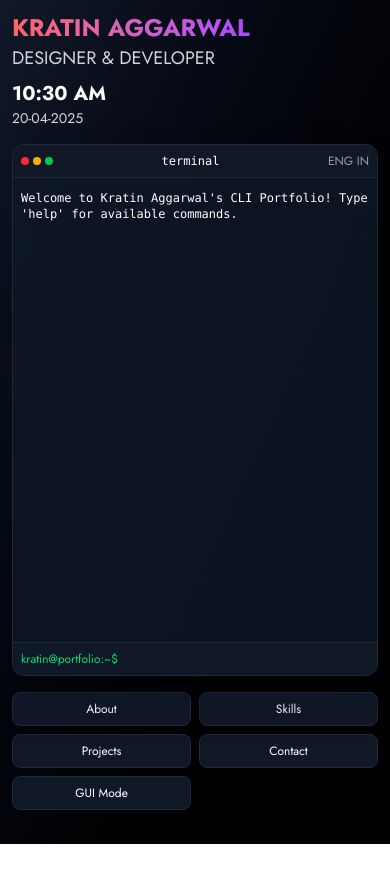
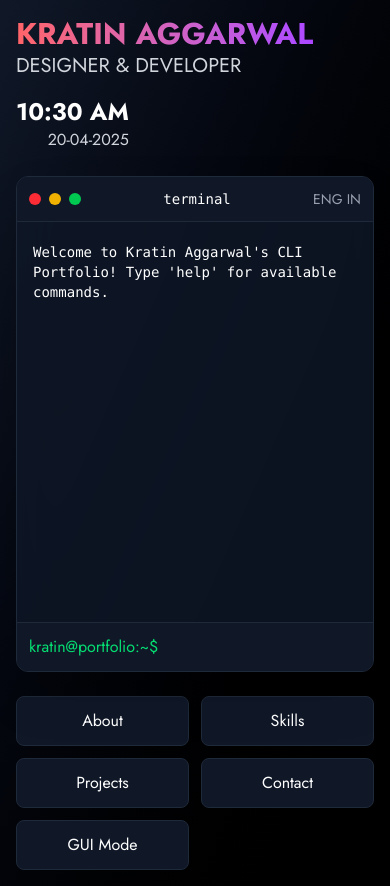
Before and after one commit to kratin01/Kratin_Portfolio, a React (Vite) app: page /cli in a window 390 px wide. Before the commit the page ends 844 px from the top, so only its background shows below. Built offline with nearby package versions, Linux system fonts and the light colour scheme.

Commit message:
fix: Improve layout and styling for better mobile responsiveness in CLIMode component

```diff
--- a/src/pages/CLIMode.jsx
+++ b/src/pages/CLIMode.jsx
@@ -504,19 +504,22 @@ const CLIMode = () => {
     }, 10);
   };
 
-
   return (
-    <div className="min-h-screen bg-gradient-to-br from-gray-900 to-black text-white p-3 md:p-6">
+    <div className="min-h-screen bg-gradient-to-br from-gray-900 to-black text-white p-4 md:p-6">
       <div className="max-w-6xl mx-auto">
-        {/* Header - Stack vertically on mobile */}
-        <div className="flex flex-col justify-between items-start mb-4 md:mb-6">
+        {/* Header */}
+        <div className="flex flex-col md:flex-row justify-between items-start md:items-center mb-6 md:mb-8">
           <div>
             <motion.h1
               initial={{ opacity: 0, y: -10 }}
               animate={{ opacity: 1, y: 0 }}
-              className="text-2xl md:text-4xl font-bold bg-gradient-to-r from-red-400 to-purple-500 bg-clip-text text-transparent"
+              className="text-3xl md:text-4xl font-bold bg-gradient-to-r from-red-400 to-purple-500 bg-clip-text text-transparent"
             >
-              <button className="hover:cursor-pointer" onClick={handleNavigate}>
+              <button
+                className=" hover:cursor-pointer"
+                onClick={handleNavigate}
+              >
+                {" "}
                 KRATIN AGGARWAL
               </button>
             </motion.h1>
@@ -524,7 +527,7 @@ const CLIMode = () => {
               initial={{ opacity: 0, y: -10 }}
               animate={{ opacity: 1, y: 0 }}
               transition={{ delay: 0.1 }}
-              className="text-lg md:text-xl text-gray-300"
+              className="text-xl text-gray-300"
             >
               DESIGNER & DEVELOPER
             </motion.p>
@@ -533,39 +536,39 @@ const CLIMode = () => {
             initial={{ opacity: 0 }}
             animate={{ opacity: 1 }}
             transition={{ delay: 0.4 }}
-            className="mt-2 md:mt-0"
+            className="mt-4 md:mt-0 text-right"
           >
-            <div className="text-xl md:text-2xl font-bold">{formatTime(time)}</div>
-            <div className="text-gray-300 text-sm md:text-base">{formatDate(time)}</div>
+            <div className="text-2xl font-bold">{formatTime(time)}</div>
+            <div className="text-gray-300">{formatDate(time)}</div>
           </motion.div>
         </div>
 
-        {/* Terminal - Adjust height for mobile */}
+        {/* Terminal */}
         <motion.div
           initial={{ opacity: 0, scale: 0.95 }}
           animate={{ opacity: 1, scale: 1 }}
           transition={{ delay: 0.7 }}
           className="bg-gray-900/80 backdrop-blur-xl rounded-xl border border-gray-800 overflow-hidden shadow-2xl"
         >
-          {/* Terminal header - Smaller on mobile */}
-          <div className="flex items-center justify-between p-2 md:p-3 bg-gray-900 border-b border-gray-800">
-            <div className="flex items-center gap-1 md:gap-2">
-              <div className="w-2 h-2 md:w-3 md:h-3 rounded-full bg-red-500"></div>
-              <div className="w-2 h-2 md:w-3 md:h-3 rounded-full bg-yellow-500"></div>
-              <div className="w-2 h-2 md:w-3 md:h-3 rounded-full bg-green-500"></div>
+          {/* Terminal header */}
+          <div className="flex items-center justify-between p-3 bg-gray-900 border-b border-gray-800">
+            <div className="flex items-center gap-2">
+              <div className="w-3 h-3 rounded-full bg-red-500"></div>
+              <div className="w-3 h-3 rounded-full bg-yellow-500"></div>
+              <div className="w-3 h-3 rounded-full bg-green-500"></div>
             </div>
-            <div className="text-xs md:text-sm font-mono">terminal</div>
-            <div className="text-xs md:text-sm text-gray-400">ENG IN</div>
+            <div className="text-sm font-mono">terminal</div>
+            <div className="text-sm text-gray-400">ENG IN</div>
           </div>
 
-          {/* Terminal content - Responsive height */}
-          <div className="p-2 md:p-4 h-[55vh] md:h-[400px] overflow-y-auto font-mono text-xs md:text-sm break-words">
+          {/* Terminal content */}
+          <div className="p-4 h-[400px] overflow-y-auto font-mono text-sm">
             {history.map((item, index) => (
-              <div key={index} className="mb-2 md:mb-3 last:mb-0">
+              <div key={index} className="mb-3 last:mb-0">
                 {item.type === "command" && (
-                  <div className="flex flex-wrap">
+                  <div className="flex">
                     <span className="text-green-400">kratin@portfolio:~$</span>
-                    <span className="ml-1 md:ml-2">{item.content}</span>
+                    <span className="ml-2">{item.content}</span>
                   </div>
                 )}
                 {item.type === "output" && (
@@ -579,30 +582,30 @@ const CLIMode = () => {
             <div ref={endRef} />
           </div>
 
-          {/* Input area - Adjust for mobile */}
+          {/* Input area */}
           <form
             onSubmit={handleSubmit}
-            className="flex items-center p-2 md:p-3 bg-gray-900 border-t border-gray-800"
+            className="flex items-center p-3 bg-gray-900 border-t border-gray-800"
           >
-            <span className="text-green-400 text-xs md:text-sm">kratin@portfolio:~$</span>
+            <span className="text-green-400">kratin@portfolio:~$</span>
             <input
               ref={inputRef}
               type="text"
               value={input}
               onChange={(e) => setInput(e.target.value)}
               onKeyDown={handleKeyDown}
-              className="ml-1 md:ml-2 flex-1 bg-transparent outline-none text-xs md:text-sm"
+              className="ml-2 flex-1 bg-transparent outline-none"
               autoFocus
             />
           </form>
         </motion.div>
 
-        {/* Command shortcuts - Responsive grid */}
+        {/* Command shortcuts */}
         <motion.div
           initial={{ opacity: 0, y: 20 }}
           animate={{ opacity: 1, y: 0 }}
           transition={{ delay: 0.9 }}
-          className="mt-4 grid grid-cols-2 sm:grid-cols-3 md:grid-cols-5 gap-2 md:gap-3"
+          className="mt-6 grid grid-cols-2 md:grid-cols-5 gap-3"
         >
           {[
             { cmd: "about", label: "About" },
@@ -614,7 +617,7 @@ const CLIMode = () => {
             <button
               key={item.cmd}
               onClick={() => handleShortcut(item.cmd)}
-              className="p-2 md:p-3 bg-gray-900 rounded-lg border border-gray-800 hover:border-gray-700 transition-colors text-center text-xs md:text-sm"
+              className="p-3 bg-gray-900 rounded-lg border border-gray-800 hover:border-gray-700 transition-colors text-center"
             >
               {item.label}
             </button>
```
